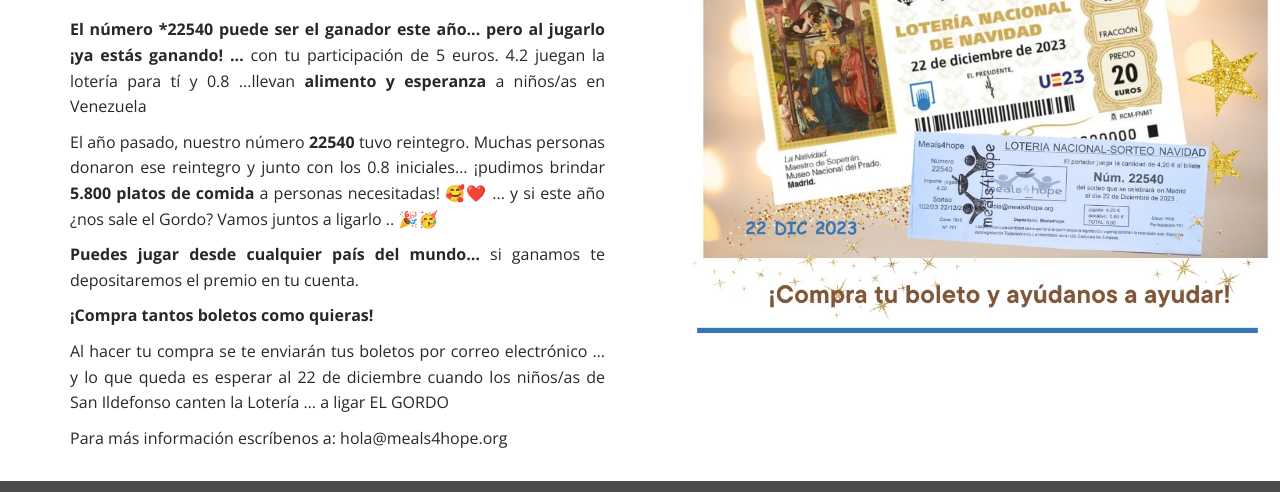
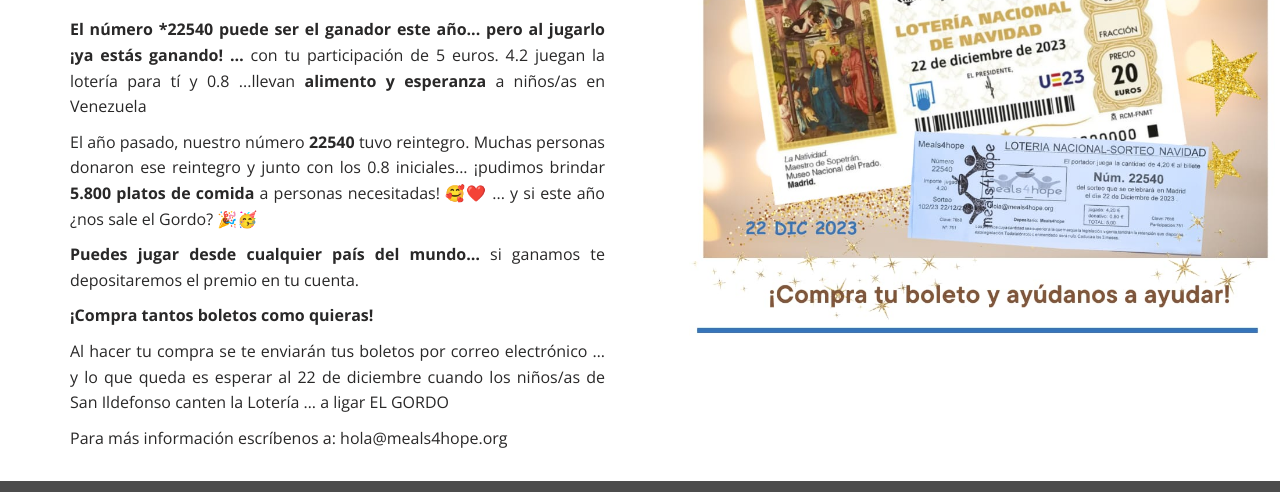
Before and after one commit to decktra/maraton_m4h, a plain HTML site: page index.html in a window 1280 px wide. Shown: the part 308-800 px from the top of the page. Drawn offline with nearby package versions, Linux system fonts and the light colour scheme.

Commit message:
removes text

```diff
--- a/index.html
+++ b/index.html
@@ -80,7 +80,7 @@
                             <p>El año pasado, nuestro número <b>22540</b> tuvo reintegro.
                                 Muchas personas donaron ese reintegro y junto con los 0.8 iniciales...
                                 ¡pudimos brindar <b>5.800 platos de comida</b> a personas necesitadas! 🥰❤️
-                                ... y si este año ¿nos sale el Gordo? Vamos juntos a ligarlo .. 🎉🥳</p>
+                                ... y si este año ¿nos sale el Gordo? 🎉🥳</p>
                             <p><b>Puedes jugar desde cualquier país del mundo…</b> si ganamos te depositaremos el premio en tu
                                 cuenta.</p>
                             <p><b>¡Compra tantos boletos como quieras!</b></p>
```
